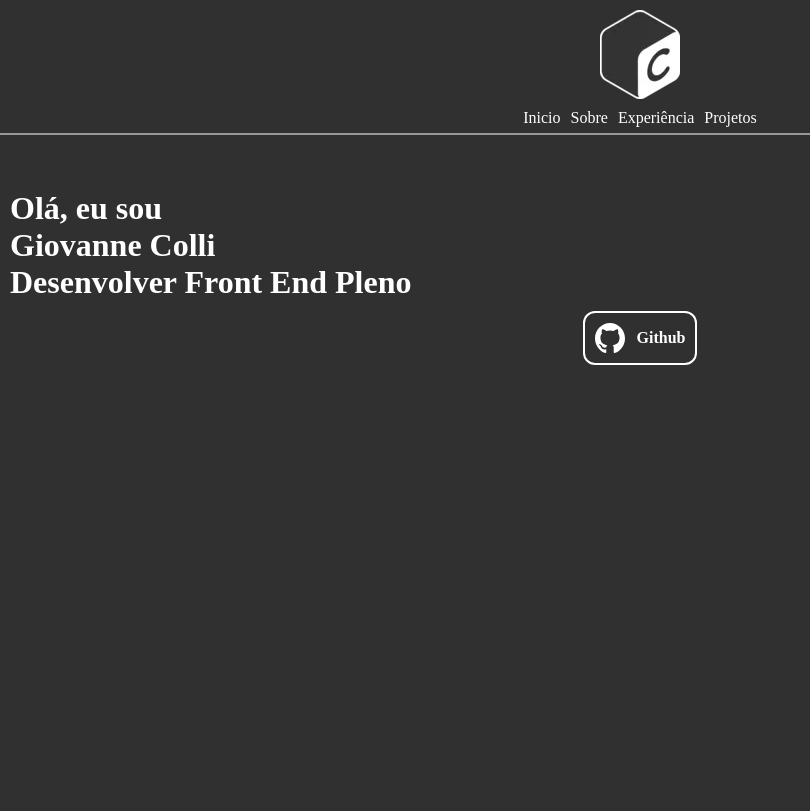
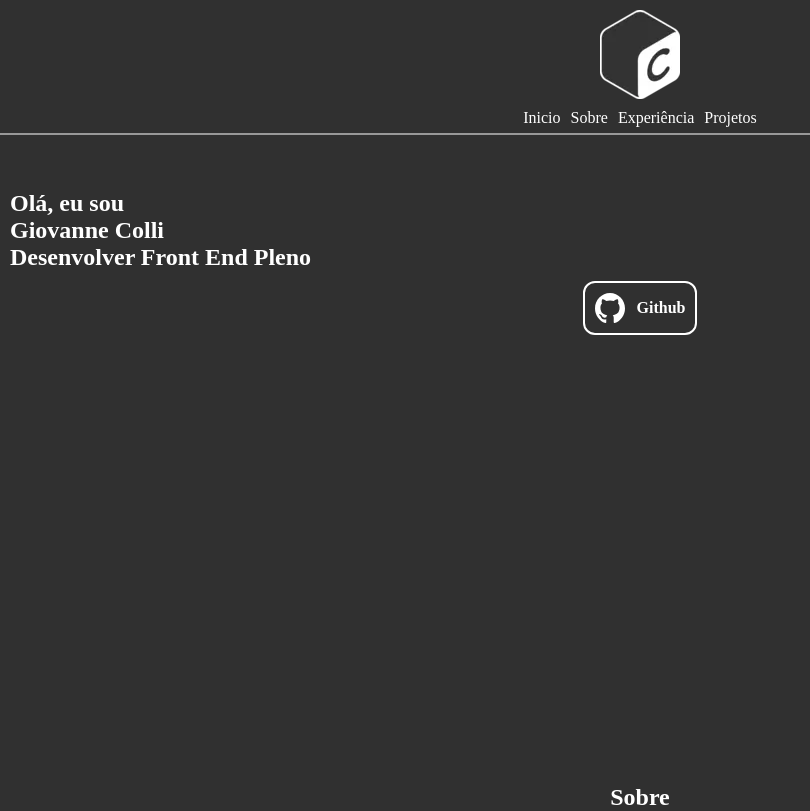
Before and after one commit to colligii/colligii.github.io, a plain HTML site: page index.html in a window 1280 px wide. Shown: the whole page, without its empty margins (0-810 px from the left). Drawn offline with Linux system fonts and the light colour scheme.

Commit message:
finish home and add about

```diff
--- a/assets/css/index.css
+++ b/assets/css/index.css
@@ -7,6 +7,7 @@
 
 html, body {
     background: #303030;
+    height: 100%;
 }
 
 .header {
@@ -33,11 +34,12 @@ html, body {
 }
 
 .main-content {
-    margin: 190px 10px 0px 10px;
+    padding: 190px 10px 0px 10px;
     color: white;
     display: flex;
     flex-direction: column;
     gap: 10px;
+    height: 98%;
 }
 
 .social_medias {
@@ -57,3 +59,12 @@ html, body {
     border-radius: 12px;
     font-weight: bold;
 }
+
+.about {
+    color: white;
+
+}
+
+.about h1 {
+    text-align: center;
+}
--- a/index.html
+++ b/index.html
@@ -15,7 +15,7 @@
             <a href="/">
                 Inicio
             </a>
-            <a href="/">
+            <a href="/#about">
                 Sobre
             </a>
             <a href="/">
@@ -27,11 +27,11 @@
         </nav>
     </header>
     <main class="main-content">
-        <h1>
+        <h2>
             Olá, eu sou<br>
             Giovanne Colli<br>
             Desenvolver Front End Pleno
-        </h1>
+        </h2>
         <nav class="social_medias">
             <a href="https://github.com/colligii" target="_blank">
                 <svg xmlns="http://www.w3.org/2000/svg" xmlns:xlink="http://www.w3.org/1999/xlink" width="30px"
@@ -50,6 +50,10 @@
             </a>
         </nav>
     </main>
+    <article id="about" class="about">
+        <h1>Sobre</h1>
+
+    </article>
 </body>
 
 </html>
```
